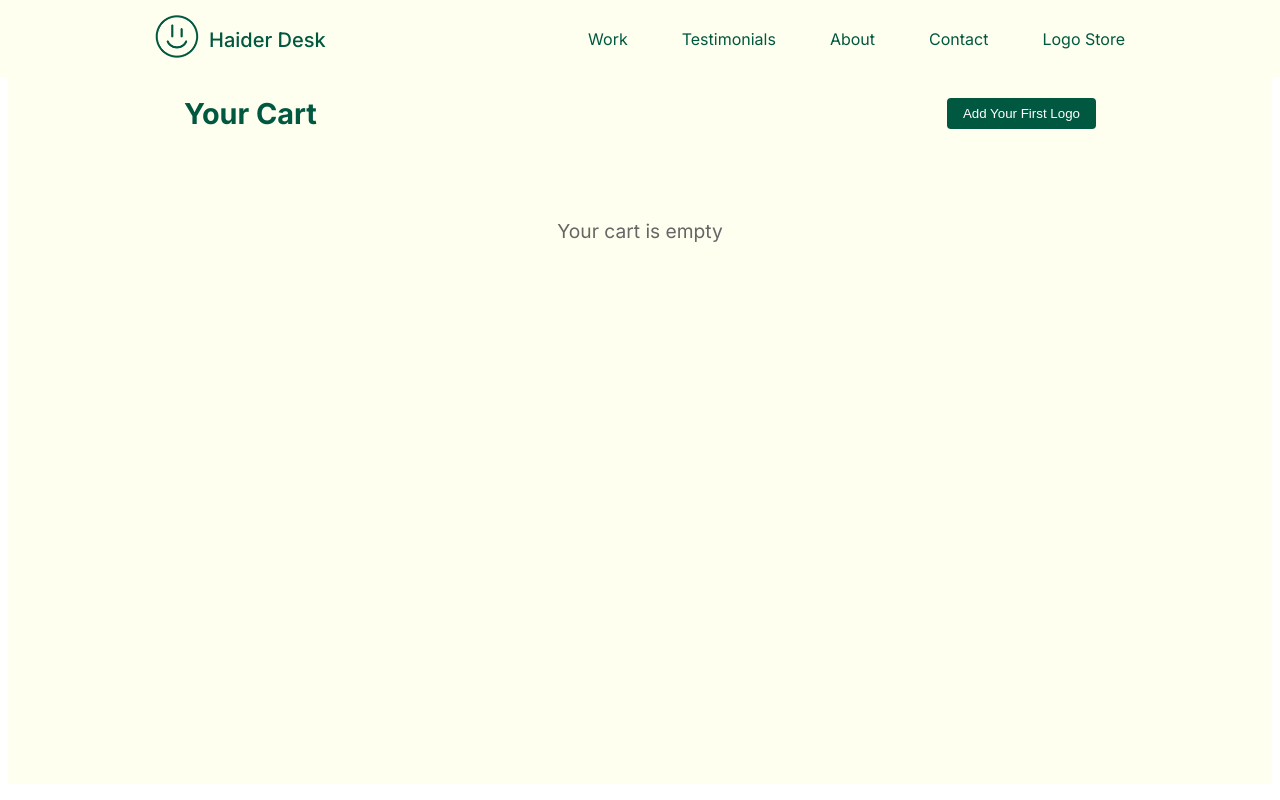
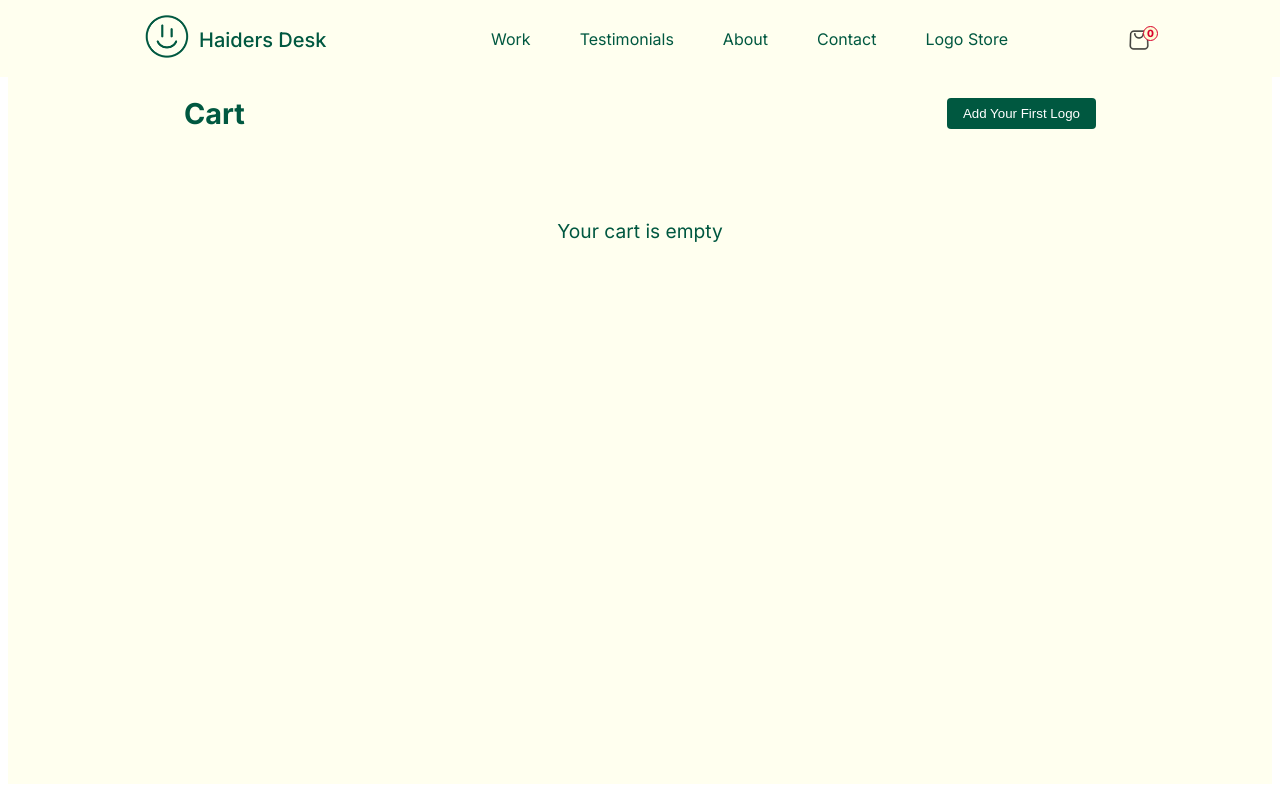
Before and after one commit to BilalSubhani/haiderDesk, an Angular app: page /cart in a window 1280 px wide. Built offline with nearby package versions, Linux system fonts and the light colour scheme.

Commit message:
Cart button added into navbar, updated responsive behavior of navbar

```diff
--- a/src/app/cart-page/cart-page.component.css
+++ b/src/app/cart-page/cart-page.component.css
@@ -66,7 +66,7 @@
 .empty-cart {
   text-align: center;
   padding: 2rem;
-  color: #666;
+  color: #005840;
   font-size: 1.2rem;
 }
 
--- a/src/app/cart-page/cart-page.component.html
+++ b/src/app/cart-page/cart-page.component.html
@@ -1,6 +1,6 @@
 <div class="cart-container">
   <div class="cart-header">
-    <h2>Your Cart</h2>
+    <h2>Cart</h2>
     <div class="header-buttons">
       <button (click)="navigateToStore()" class="store-btn">
         {{ buttonDetails }}
--- a/src/app/cart-page/cart-page.component.ts
+++ b/src/app/cart-page/cart-page.component.ts
@@ -95,7 +95,8 @@ export class CartPageComponent implements OnInit {
   }
 
   showCardDetails(): boolean {
-    return this.checkoutForm.get('paymentMethod')?.value === 'Other';
+    // return this.checkoutForm.get('paymentMethod')?.value === 'Other';
+    return false;
   }
 
   updateCardValidators(method: string): void {
--- a/src/app/logo-store/logo-store.component.html
+++ b/src/app/logo-store/logo-store.component.html
@@ -2,10 +2,10 @@
   <div class="logo-marketplace">
     <div class="logo-marketplace-headline">
       <div class="logo-marketplace-header">Shop</div>
-      <div class="cart-icon" (click)="navigateToCart()">
+      <!-- <div class="cart-icon" (click)="navigateToCart()">
         <div class="cart-count">{{ cartSize }}</div>
         <img src="Images/shopping-bag.png" />
-      </div>
+      </div> -->
     </div>
     <div class="logo-grid">
       <div class="logo-card" *ngFor="let logo of displayedLogos">
@@ -51,7 +51,7 @@
   <div class="cta-section">
     <div class="cta-content">
       <h2>Have you found a logo that matches your brand?</h2>
-      <a (click)="navigateToCart()" class="buy-btn">View Your Cart</a>
+      <a (click)="navigateToCart()" class="buy-btn">View Cart</a>
     </div>
   </div>
 </section>
--- a/src/app/main/about-me/about-me.component.css
+++ b/src/app/main/about-me/about-me.component.css
@@ -222,7 +222,7 @@
   }
 
   .intro-card {
-    width: 92%;
+    width: calc(92% - 2rem);
     height: auto;
     padding: 2rem;
     grid-row: auto;
--- a/src/app/navbar/navbar.component.css
+++ b/src/app/navbar/navbar.component.css
@@ -1,6 +1,6 @@
 .navbar {
   margin: 0;
-  padding: 0px 120px;
+  padding: 0px 110px;
   z-index: 1000;
   position: fixed;
   top: 0;
@@ -23,9 +23,9 @@
   justify-content: space-between;
   align-items: center;
   min-height: 77px;
-  padding: 0 35px 0 0;
+  padding: 0 20px 0 0;
   width: 100%;
-  max-width: 1225px;
+  max-width: 1260px;
   margin: 0 auto;
 }
 
@@ -55,7 +55,8 @@
   list-style: none;
   padding: 0;
   margin: 0;
-  gap: 42px;
+  margin-left: 550px;
+  gap: 37px;
 }
 
 .navbar-right ul li {
@@ -86,12 +87,47 @@
   color: #005840;
 }
 
-@media screen and (max-width: 1020px) {
+.cart-icon:hover {
+  cursor: pointer;
+}
+
+.cart-icon img {
+  width: 22px;
+  height: 22px;
+  opacity: 0.8;
+  anchor-name: --cart;
+  transform: translateY(3px);
+  margin-left: 10px;
+}
+
+.cart-count {
+  position: absolute;
+  z-index: 1;
+  font-size: 10px;
+  background-color: #fcfcd7;
+  border-radius: 50%;
+  border: 1px solid #da012d;
+  width: 13px;
+  height: 13px;
+  color: #da012d;
+  font-weight: 800;
+  position-anchor: --cart;
+  transform: translateX(25px);
+  text-align: center;
+}
+
+@media screen and (max-width: 1430px) {
+  .navbar-right ul {
+    margin-left: 180px;
+  }
+}
+
+@media screen and (max-width: 920px) {
   .navbar {
     padding: 0;
     position: fixed;
     z-index: 1000;
-    max-width: 100vw;
+    max-width: 98vw;
     border: none;
     box-shadow: none;
   }
@@ -137,7 +173,7 @@
 
   .navbar-right ul li {
     margin: 0;
-    width: 100%;
+    width: calc(100% - 2rem);
     text-align: right;
   }
 
@@ -151,8 +187,8 @@
   .menu-toggle {
     display: block;
     padding: 0.75rem;
-    margin-right: -0.75rem;
     font-size: 32px;
+    margin-left: calc(99% - 120px);
   }
 
   .show-menu {
@@ -163,3 +199,9 @@
     border-bottom: none;
   }
 }
+
+@media screen and (max-width: 480px) {
+  .navbar-right ul {
+    margin-left: 0;
+  }
+}
--- a/src/app/navbar/navbar.component.html
+++ b/src/app/navbar/navbar.component.html
@@ -2,7 +2,7 @@
   <div class="navbar-content">
     <div class="navbar-left">
       <img src="/Images/navbar-logo.avif" alt="Logo" (click)="scrollToTop()" />
-      <a href="/">Haider Desk</a>
+      <a href="/">Haiders Desk</a>
     </div>
     <button class="menu-toggle" (click)="toggleMenu()">☰</button>
     <div class="navbar-right" [ngClass]="{ 'show-menu': isMenuOpen }">
@@ -32,5 +32,13 @@
         <li><a href="/logo-store" (click)="closeMenu()">Logo Store</a></li>
       </ul>
     </div>
+    <div class="cart-icon-container">
+      <a href="/cart" (click)="closeMenu()">
+        <div class="cart-icon" (click)="navigateToCart()">
+          <div class="cart-count">{{ cartSize }}</div>
+          <img src="Images/shopping-bag.png" />
+        </div>
+      </a>
+    </div>
   </div>
 </nav>
--- a/src/app/navbar/navbar.component.ts
+++ b/src/app/navbar/navbar.component.ts
@@ -7,6 +7,8 @@ import {
 } from '@angular/core';
 import { SharedService } from '../shared.service';
 import { CommonModule, isPlatformBrowser } from '@angular/common';
+import { CartService } from '../cart.service';
+import { Router } from '@angular/router';
 
 @Component({
   selector: 'app-navbar',
@@ -17,7 +19,9 @@ import { CommonModule, isPlatformBrowser } from '@angular/common';
 export class NavbarComponent {
   constructor(
     @Inject(PLATFORM_ID) private platformId: Object,
-    private sharedService: SharedService
+    private sharedService: SharedService,
+    private router: Router,
+    private cartService: CartService
   ) {}
   @ViewChild('navbar', { static: true }) navbar!: ElementRef;
   private observer!: IntersectionObserver;
@@ -68,4 +72,16 @@ export class NavbarComponent {
   closeMenu() {
     this.isMenuOpen = false;
   }
+
+  cartSize: number = 0;
+
+  navigateToCart() {
+    this.router.navigate(['/cart']);
+  }
+
+  ngOnInit() {
+    this.cartService.cartLength$.subscribe((length) => {
+      this.cartSize = length;
+    });
+  }
 }
--- a/src/index.html
+++ b/src/index.html
@@ -2,7 +2,7 @@
 <html lang="en">
   <head>
     <meta charset="utf-8" />
-    <title>Haider Desk</title>
+    <title>Haiders Desk</title>
     <base href="/" />
     <meta name="viewport" content="width=device-width, initial-scale=1" />
     <link rel="icon" type="image/x-icon" href="favicon.ico" />
```
